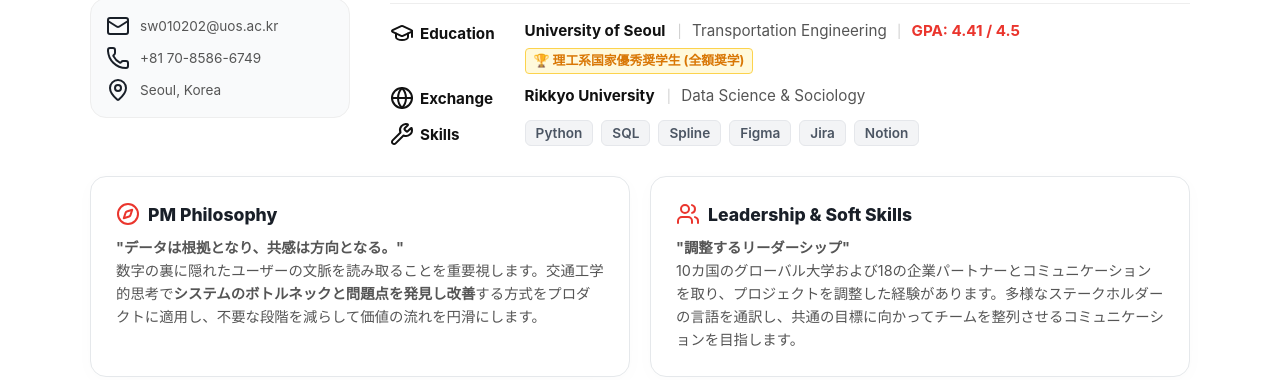
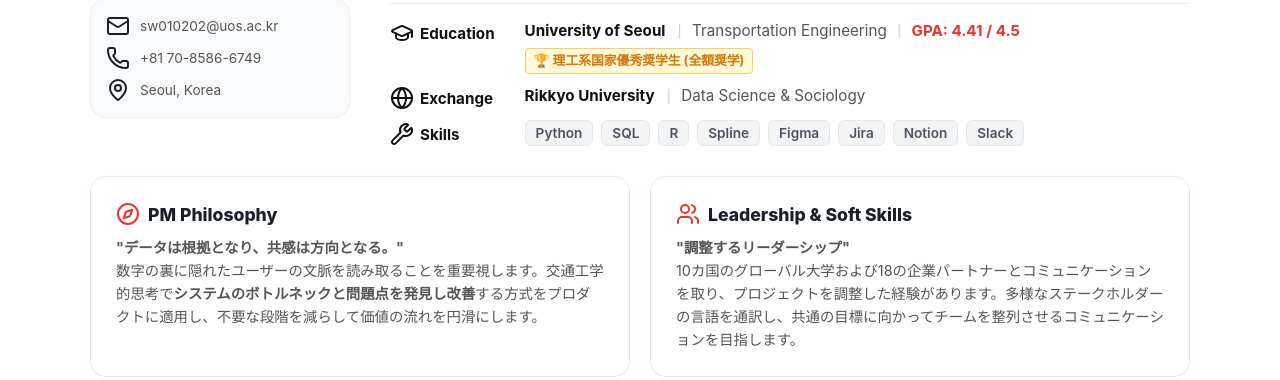
Before and after one commit to ParkSewon-PM/ParkSewon-PM.github.io, a plain HTML site: page index.html in a window 1280 px wide. Shown: the part 457-837 px from the top of the page. Drawn offline with nearby package versions, Linux system fonts and the light colour scheme; some packages are replaced by stand-ins of ours; a script that the page names is missing.

Commit message:
Update index.html

```diff
--- a/index.html
+++ b/index.html
@@ -415,10 +415,12 @@
                     <div class="skill-badges">
                         <span class="s-badge">Python</span>
                         <span class="s-badge">SQL</span>
+                        <span class="s-badge">R</span>
                         <span class="s-badge">Spline</span>
                         <span class="s-badge">Figma</span>
                         <span class="s-badge">Jira</span>
                         <span class="s-badge">Notion</span>
+                        <span class="s-badge">Slack</span>
                     </div>
                 </div>
             </div>
```
